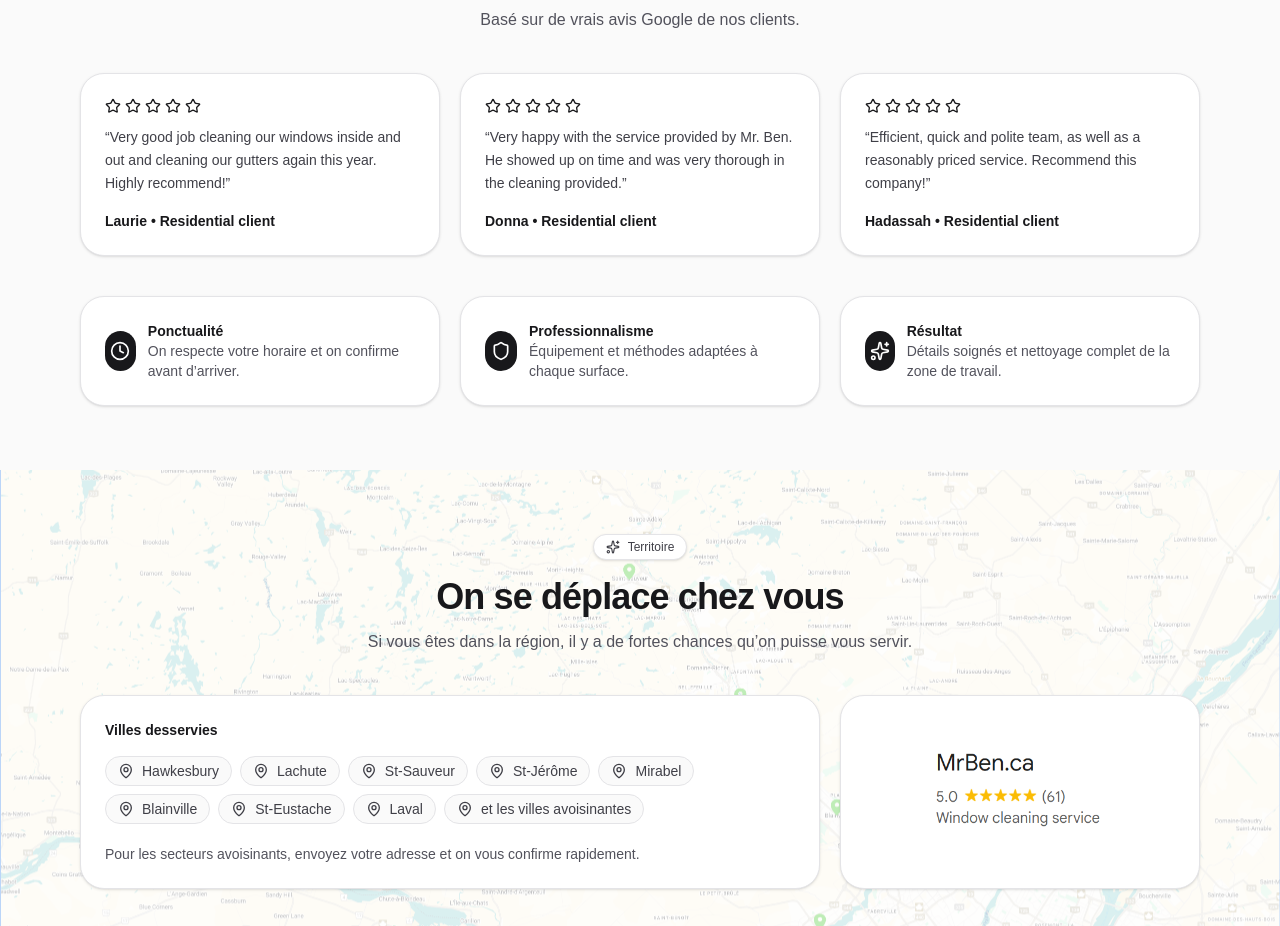
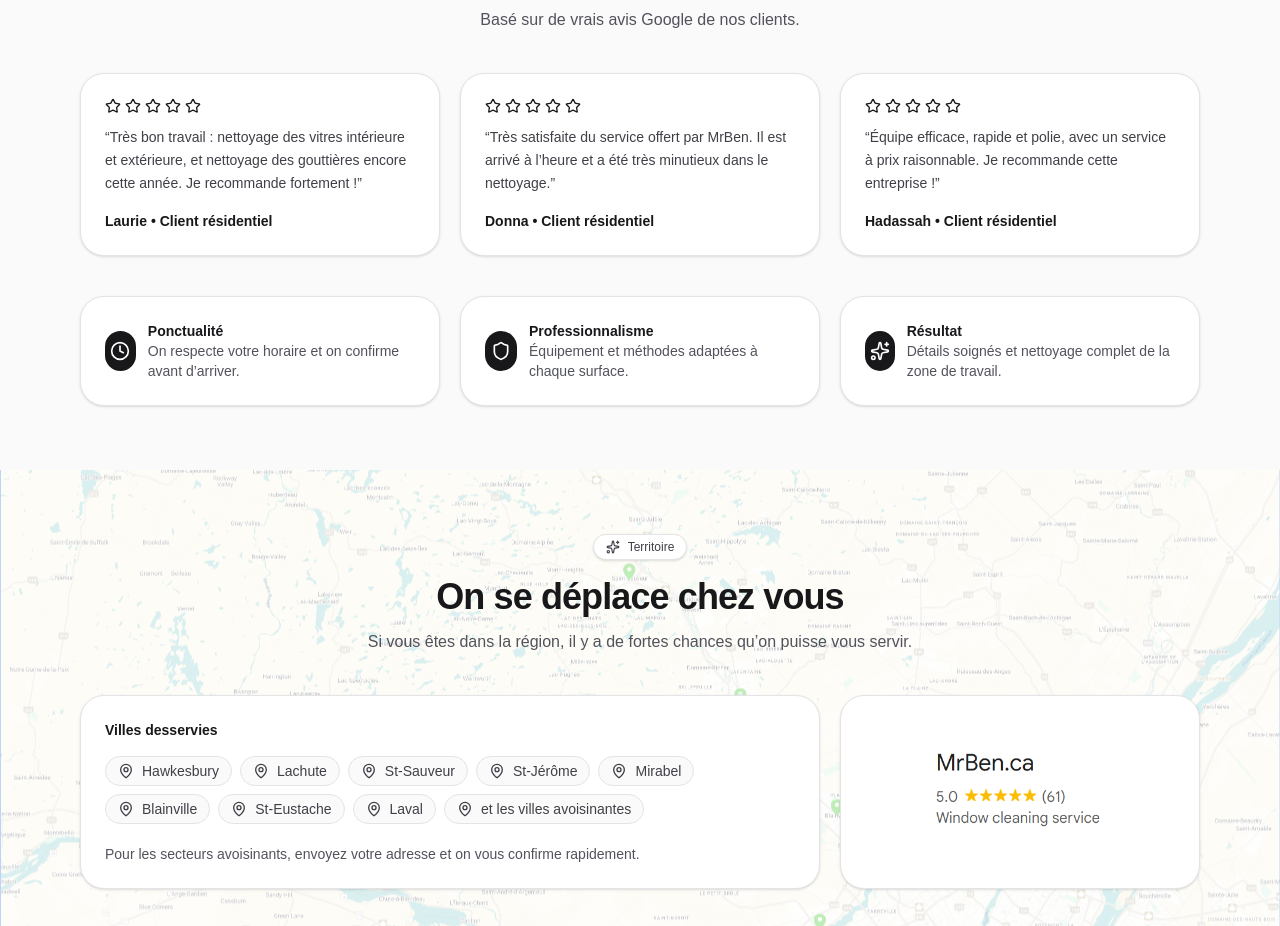
Before and after one commit to servicesmrben-wq/mrben-site1, a Next.js app: page / in a window 1280 px wide. Shown: the part 2260-3186 px from the top of the page. Built offline with nearby package versions, Linux system fonts and the light colour scheme; grey boxes are pictures that could not be loaded.

Commit message:
Localize review text and label

```diff
--- a/app/MrBenRedesignPreview.jsx
+++ b/app/MrBenRedesignPreview.jsx
@@ -147,6 +147,7 @@ const i18n = {
     secRevK: "Confiance",
     secRevT: "Ce que les clients aiment",
     secRevS: "Basé sur de vrais avis Google de nos clients.",
+    reviewLabel: "Client résidentiel",
     val1T: "Ponctualité",
     val1D: "On respecte votre horaire et on confirme avant d’arriver.",
     val2T: "Professionnalisme",
@@ -287,6 +288,7 @@ const i18n = {
     secRevK: "Trust",
     secRevT: "What clients like",
     secRevS: "Based on real Google reviews from our clients.",
+    reviewLabel: "Residential client",
     val1T: "Punctual",
     val1D: "We respect your schedule and confirm before arrival.",
     val2T: "Professional",
@@ -693,26 +695,30 @@ function Gallery({ t }) {
 
 
 function Reviews({ t }) {
+  const isFrench = t("langShort") === "FR";
   const reviews = [
     {
       name: "Laurie",
-      label: "Residential client",
-      quote:
+      textEn:
         "Very good job cleaning our windows inside and out and cleaning our gutters again this year. Highly recommend!",
+      textFr:
+        "Très bon travail : nettoyage des vitres intérieure et extérieure, et nettoyage des gouttières encore cette année. Je recommande fortement !",
       stars: 5,
     },
     {
       name: "Donna",
-      label: "Residential client",
-      quote:
+      textEn:
         "Very happy with the service provided by Mr. Ben. He showed up on time and was very thorough in the cleaning provided.",
+      textFr:
+        "Très satisfaite du service offert par MrBen. Il est arrivé à l’heure et a été très minutieux dans le nettoyage.",
       stars: 5,
     },
     {
       name: "Hadassah",
-      label: "Residential client",
-      quote:
+      textEn:
         "Efficient, quick and polite team, as well as a reasonably priced service. Recommend this company!",
+      textFr:
+        "Équipe efficace, rapide et polie, avec un service à prix raisonnable. Je recommande cette entreprise !",
       stars: 5,
     },
   ];
@@ -737,9 +743,11 @@ function Reviews({ t }) {
                   <Star key={i} className="h-4 w-4" />
                 ))}
               </div>
-              <p className="mt-3 text-sm leading-relaxed text-zinc-700">“{r.quote}”</p>
+              <p className="mt-3 text-sm leading-relaxed text-zinc-700">
+                “{isFrench ? r.textFr : r.textEn}”
+              </p>
               <div className="mt-4 text-sm font-semibold text-zinc-900">
-                {r.name} • {r.label}
+                {r.name} • {t("reviewLabel")}
               </div>
             </motion.div>
           ))}
```
